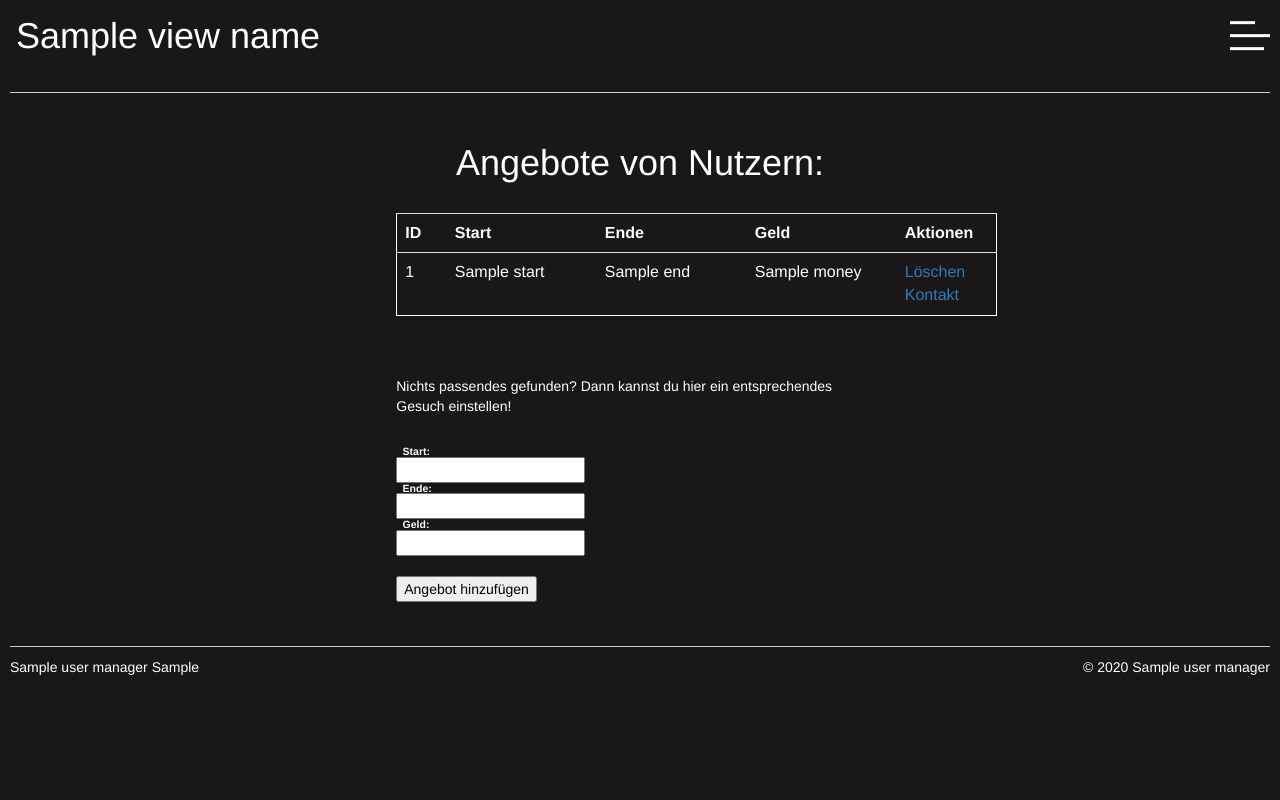
After one commit to LPaaS-WiInf-Projektgruppe/Projekt-Knock-Knock, a Flask app: template project_knock_knock/templates/create.html in a window 1280 px wide. The commit adds this page. Run offline with Flask 2, Linux system fonts and the light colour scheme; the template is opened without the code that fills it: most values are stand-ins (such as "Sample title", 1, 10 or a date in 2020); some libraries are stand-ins or nearby versions.

Commit message:
Entwurf Angebotsseite

```diff
--- a/project_knock_knock/__init__.py
+++ b/project_knock_knock/__init__.py
@@ -7,6 +7,7 @@ from flask_sqlalchemy import SQLAlchemy
 from werkzeuge.HomeWerkzeug import  home, index
 from werkzeuge.SettingsWerkzeug import settings
 from werkzeuge.AboutWerkzeug import about
+from werkzeuge.CreateWerkzeug import create
 
 from Models import User
 from extensions import db
@@ -29,6 +30,7 @@ def createApp(config_file= 'config.py'):
     app.register_blueprint(index)
     app.register_blueprint(settings)
     app.register_blueprint(about)
+    app.register_blueprint(create)
 
 
     db.init_app(app)
--- /dev/null
+++ b/project_knock_knock/static/create_style.css
@@ -0,0 +1,23 @@
+body
+{
+    color: #FFFFFF;
+}
+
+h1
+{
+  text-align: center;
+}
+
+.Table
+{
+  align-items: center;
+  color: white;
+  border: thin solid;
+  border-color: white;
+  /*background-color: #8a9da8;*/
+}
+
+.Label
+{
+  color: white;
+}
--- /dev/null
+++ b/project_knock_knock/templates/create.html
@@ -0,0 +1,73 @@
+<meta content="width=device-width, initial-scale=1" name="viewport" />
+
+{% extends 'flask_user/_public_base.html' %}
+
+{% block extra_css %}
+
+<link href="{{url_for('static', filename='create_style.css')}}" rel="stylesheet" type="text/css">
+
+<style media="screen">
+  p
+  {
+    color: white;
+  }
+</style>
+
+{% endblock %}
+
+{% block content %}
+
+<br>
+
+<div>
+  <h1>
+      Angebote von Nutzern:
+  </h1>
+
+<br>
+
+  <table class="Table" style="table-layout:fixed;">
+      <tr>
+        <th style="width:50px;"> ID </th>
+        <th style="width:150px;"> Start </th>
+        <th style="width:150px;"> Ende </th>
+        <th style="width:150px;"> Geld </th>
+        <th style="width:100px;"> Aktionen </th>
+      </tr>
+      {% for offer in allOffers %}
+        <tr>
+          <td>{{ offer.id }}</td>
+          <td>{{ offer.start }}</td>
+          <td>{{ offer.end }}</td>
+          <td>{{ offer.money }}</td>
+          <td>
+            <a href="/delete/{{offer.id}}">Löschen</a>
+            <br>
+            <a href = "">Kontakt</a>
+          </td>
+        </tr>
+        {% endfor %}
+  </table>
+
+  <br>
+  <br>
+  <p>
+    Nichts passendes gefunden? Dann kannst du hier ein entsprechendes Gesuch einstellen!
+  </p>
+  <br>
+<form style="color: black; align-items: center;" action="/create" method="POST">
+  <label for "start" class="Label"> Start:</label><br>
+  <input type="text" name="start" id="start"><br>
+  <label for "ende" class="Label"> Ende:</label><br>
+  <input type="text" name="ende" id="ende"><br>
+  <label for "geld" class="Label"> Geld:</label><br>
+  <input type="text" name="geld" id="geld"><br>
+  <br>
+  <input type="submit" value="Angebot hinzufügen">
+</form>
+
+</div>
+
+
+
+{% endblock %}
--- a/project_knock_knock/templates/flask_user/flask_user_layout.html
+++ b/project_knock_knock/templates/flask_user/flask_user_layout.html
@@ -330,6 +330,7 @@
                   <a class="nav-item" href="/home">Home</a>
                   <a class="nav-item" href="/settings">Settings</a>
                   <a class="nav-item" href="/about">About</a>
+                  <a class="nav-item" href="/create">Create</a>
                 </nav>
             </div>
         </div>
```
Also changed, not shown: project_knock_knock/Models.py (+8 -0 lines), project_knock_knock/werkzeuge/CreateWerkzeug.py (added, +35 -0 lines).
